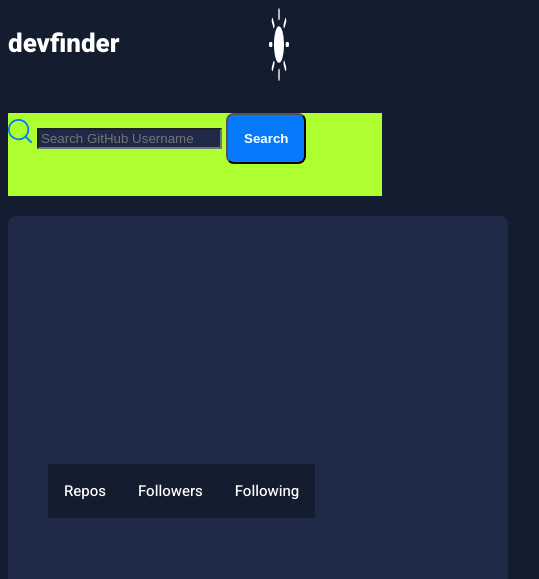
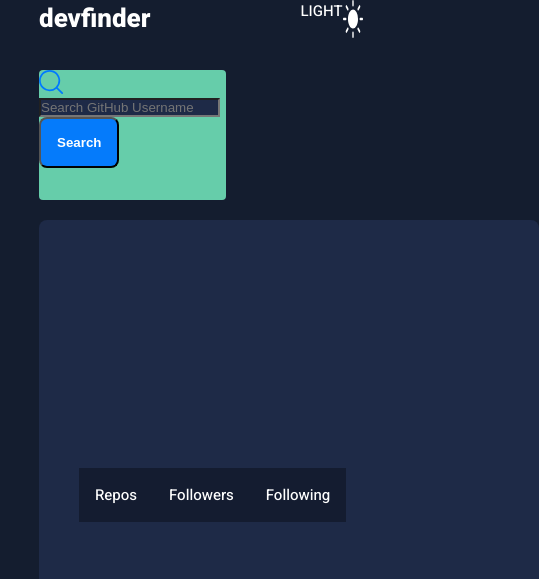
Before and after one commit to michaelacurrie/github-user-search, a website: page index.html in a window 390 px wide. Shown: the top 579 px of the page, 539 px wide, since content can reach past the window. Drawn offline with nearby package versions, Linux system fonts and the light colour scheme.

Commit message:
mobile styling + added mixin

```diff
--- a/index.html
+++ b/index.html
@@ -14,15 +14,18 @@
     />
   </head>
   <body>
+    <main>
       <header class="devfinder">
         <!-- <div class="devfinder__container"> -->
         <h1 class="devfinder__title">devfinder</h1>
+        <p class="devfinder__text">LIGHT</p>
         <img src="./assets/icon-sun.svg" alt="sun icon" />
         <!-- </div> -->
       </header>
 
       <!-- Question One: I have display flex on this class but the icon is squished? Why? -->
 
+      <div class="wrapper">
         <form id="form" class="form">
           <img src="./assets/icon-search.svg" alt="magnification glass icon" />
 
@@ -35,6 +38,7 @@
 
           <button class="form__btn" id="form__btn">Search</button>
         </form>
+      </div>
 
       <!-- Question Two: Do the button and icon need to go inside of the placeholder? how -->
 
@@ -45,11 +49,13 @@
         <div class="userinfo__bio"></div>
 
         <div class="userinfo__github">
+          <div class="userinfo__github-container">
             <div class="userinfo__repos">Repos</div>
 
             <div class="userinfo__followers">Followers</div>
 
             <div class="userinfo__following">Following</div>
+          </div>
         </div>
 
         <div class="userinfo__handles">
@@ -70,6 +76,7 @@
           </div>
         </div>
       </section>
+    </main>
     <script src="https://cdn.jsdelivr.net/npm/axios/dist/axios.min.js"></script>
     <script src="./JS/main.js" type="module"></script>
   </body>
--- /dev/null
+++ b/styles/mixin.scss
@@ -0,0 +1,12 @@
+
+@mixin desktop {
+  @media (min-width: 767px) {
+    @content;
+  }
+}
+
+@mixin tablet {
+  @media (min-width: 500px) {
+    @content
+  }
+}
--- a/styles/styles.scss
+++ b/styles/styles.scss
@@ -1,16 +1,30 @@
 * {
   box-sizing: border-box;
+  margin: 0;
+  padding: 0;
 }
 
 body {
   background-color: #141d2f;
+
   // margin-left: 350px;
 }
 
+main {
+  width: 80%;
+  margin: auto;
+}
 .devfinder {
   display: flex;
   min-width: 500px;
   margin-bottom: 2rem;
+
+  &__text {
+    font-size: 0.9375rem;
+    color: #fff;
+    padding-right: 0.25px;
+    font-family: sapcemono, heebo;
+  }
 
   &__contaier {
     display: flex;
@@ -26,9 +40,15 @@ body {
   }
 }
 
+.wrapper {
+  background-color: mediumaquamarine;
+  border-radius: 4px;
+  width: 60%;
+}
+
 .form {
   padding-bottom: 2rem;
-  background-color: greenyellow;
+
   &__btn {
     background-color: #057bfb;
     padding: 1rem;
@@ -87,6 +107,11 @@ body {
     // padding-bottom: 20px;
   }
 
+  &__github-container {
+    display: flex;
+    border-radius: 2px solid red;
+  }
+
   &__repos,
   &__following,
   &__followers {
```
Also changed, not shown: styles/mixin.css (added), styles/styles.css, 2 other files. Lines whose indentation alone changed are shown as unchanged.
